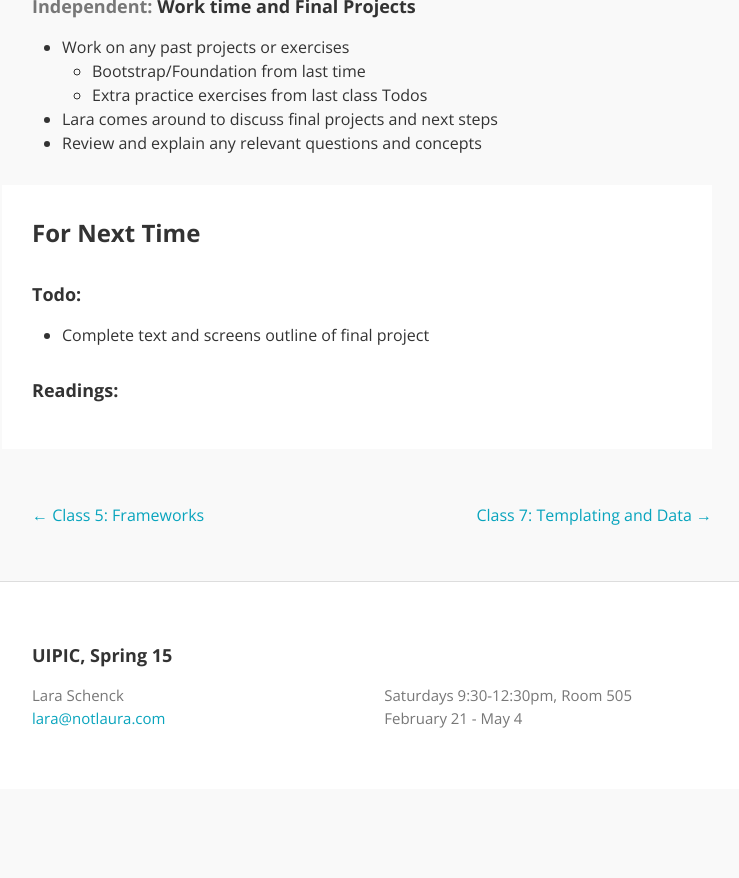
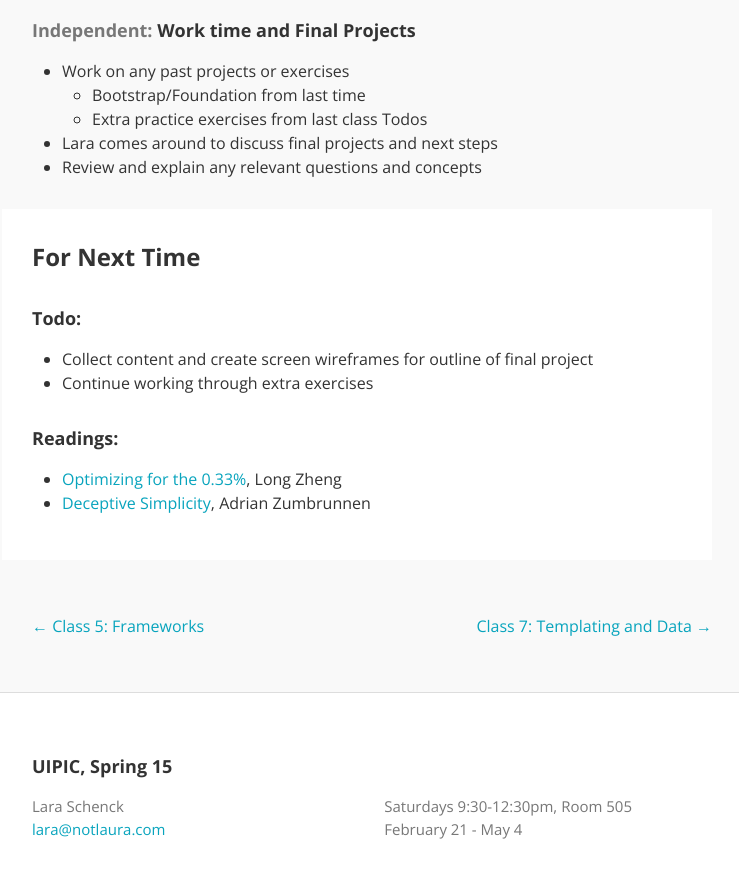
Before and after one commit to laras126/uipic-fall15, a Jekyll site: the page built from _posts/2015-03-28-class-6.markdown, in a window 1280 px wide and 900 px high, scrolled down 1003 px. Shown: the top 878 px of the window, without its empty margins (268-1007 px from the left). Built offline with Jekyll 4.4.1, drawn with Linux system fonts in a browser that asks for light colours; nearby versions of some CDN libraries; comment, search, counter and statistics services are not loaded; before the commit the page ends 1792 px from its top, so only the background shows below that.

Commit message:
class 6 plans

```diff
--- a/_posts/2015-03-28-class-6.markdown
+++ b/_posts/2015-03-28-class-6.markdown
@@ -50,9 +51,13 @@ categories: class
 
 #### Todo:
 
-* Complete text and screens outline of final project
+* Collect content and create screen wireframes for outline of final project
+* Continue working through extra exercises
 
 #### Readings:
+
+* [Optimizing for the 0.33%](http://www.istartedsomething.com/20140911/optimising-for-the-0-33/), Long Zheng
+* [Deceptive Simplicity](http://azumbrunnen.me/blog/deceptive-simplicity/), Adrian Zumbrunnen
 
 
 
```
Also changed, not shown: other parts of _posts/2015-03-28-class-6.markdown (+1 -0 lines), 2 other files.
